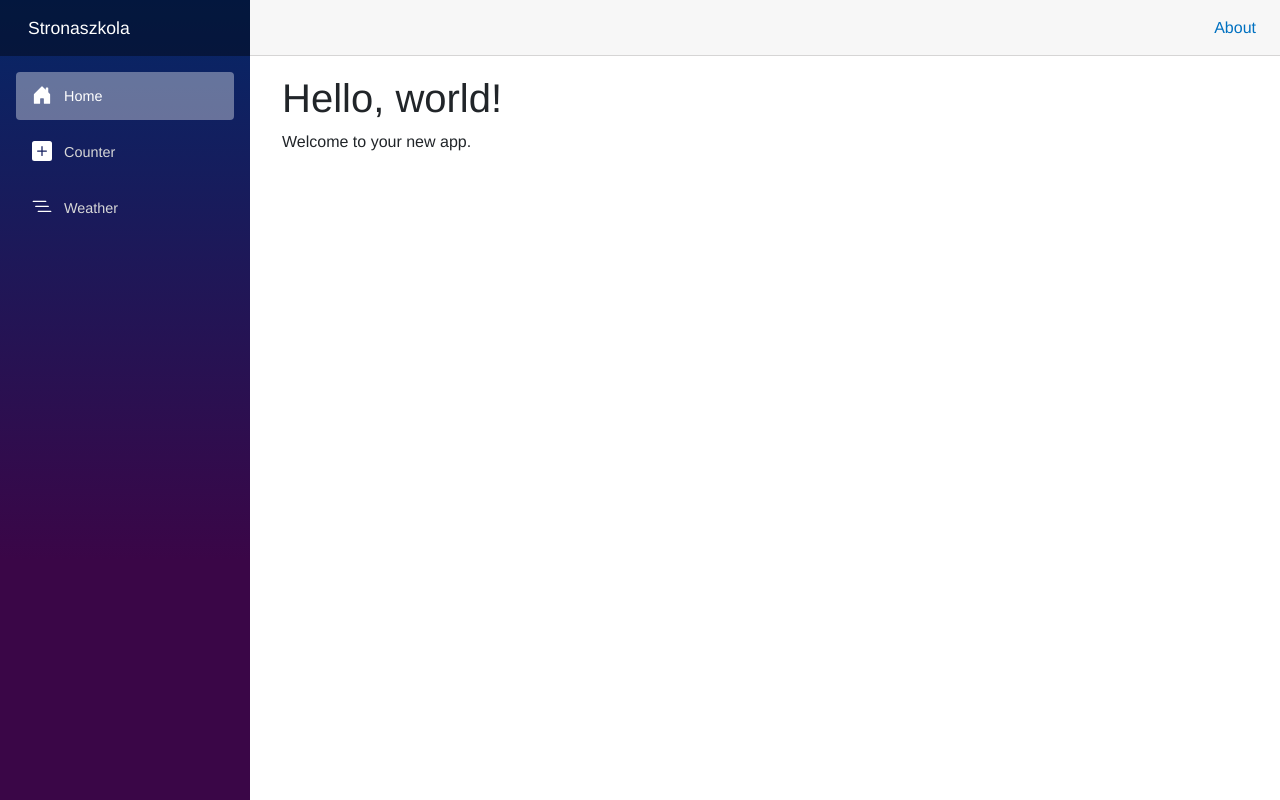
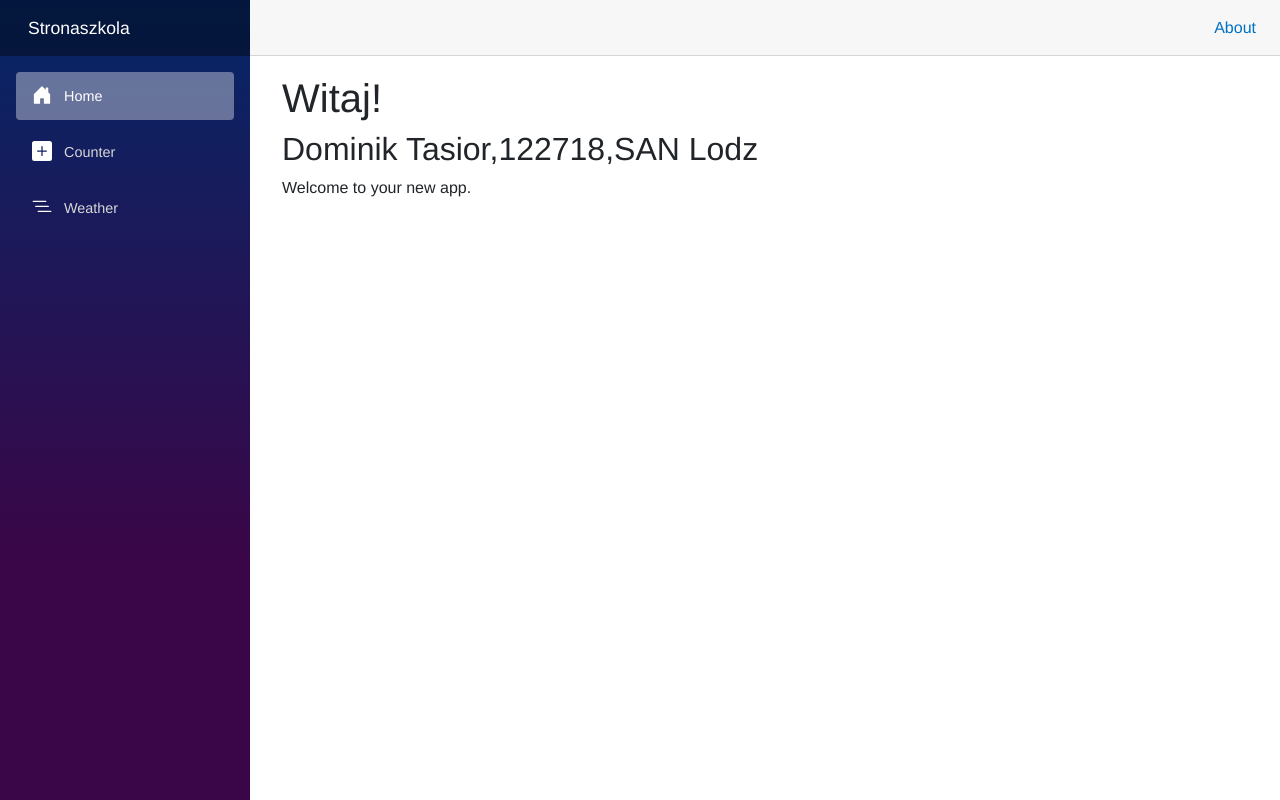
Before and after one commit to Tasiorkii/Stronaszkola, an ASP.NET Core app: page / in a window 1280 px wide. Run offline with ASP.NET Core 8, Linux system fonts and the light colour scheme; style sheets or scripts are compiled from the project's sources.

Commit message:
28.06.2025

```diff
--- a/Stronaszkola/Pages/Home.razor
+++ b/Stronaszkola/Pages/Home.razor
@@ -2,6 +2,7 @@
 
 <PageTitle>Home</PageTitle>
 
-<h1>Hello, world!</h1>
+<h1>Witaj!</h1>
+<h2>Dominik Tasior,122718,SAN Lodz</h2>
 
 Welcome to your new app.
--- a/Stronaszkola/wwwroot/index.html
+++ b/Stronaszkola/wwwroot/index.html
@@ -4,7 +4,7 @@
 <head>
     <meta charset="utf-8" />
     <meta name="viewport" content="width=device-width, initial-scale=1.0" />
-    <title>Stronaszkola</title>
+    <title>Strona Blazor</title>
     <base href="/" />
     <link rel="stylesheet" href="css/bootstrap/bootstrap.min.css" />
     <link rel="stylesheet" href="css/app.css" />
```
Also changed, not shown: .github/workflows/Mojastronablazor.yml (added).
